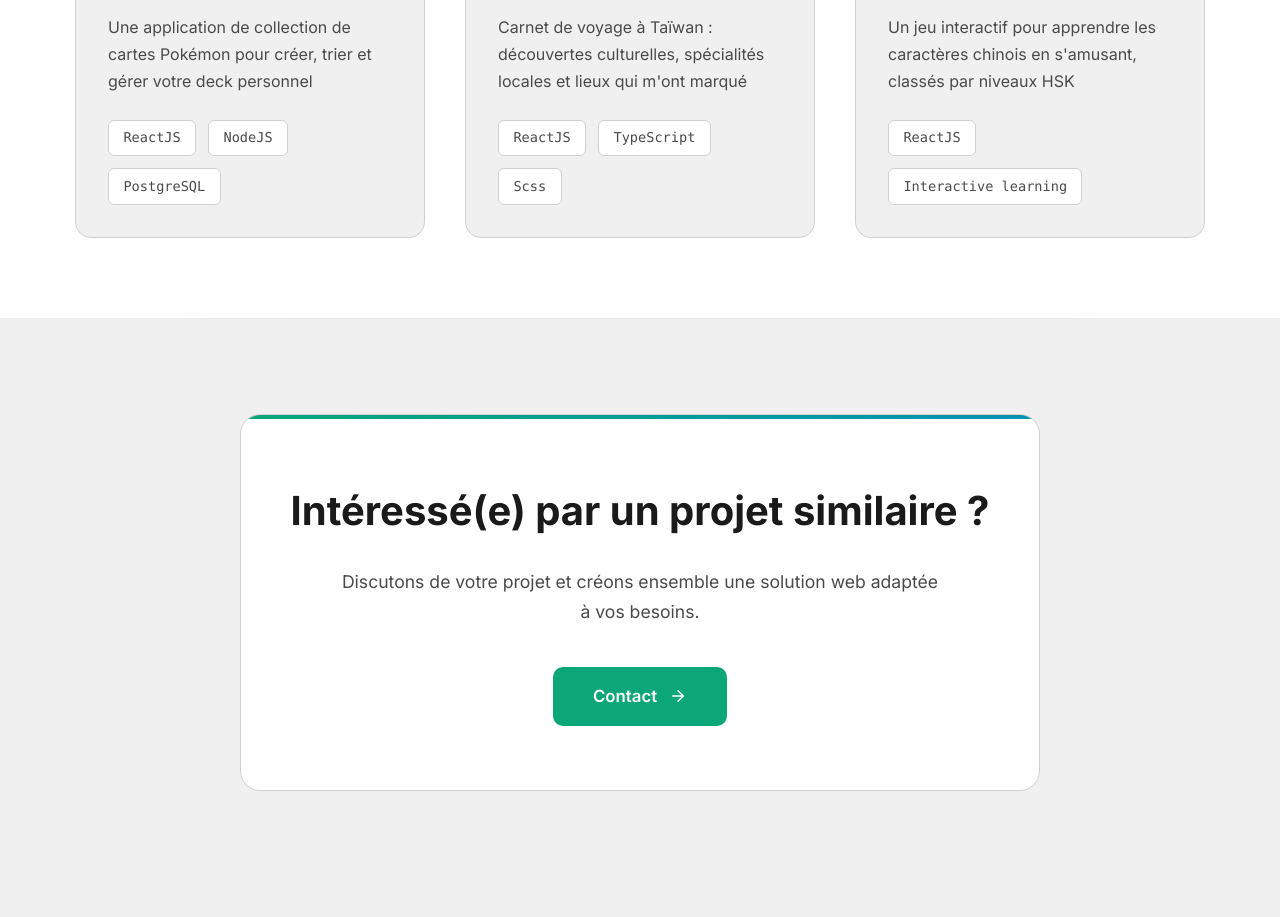
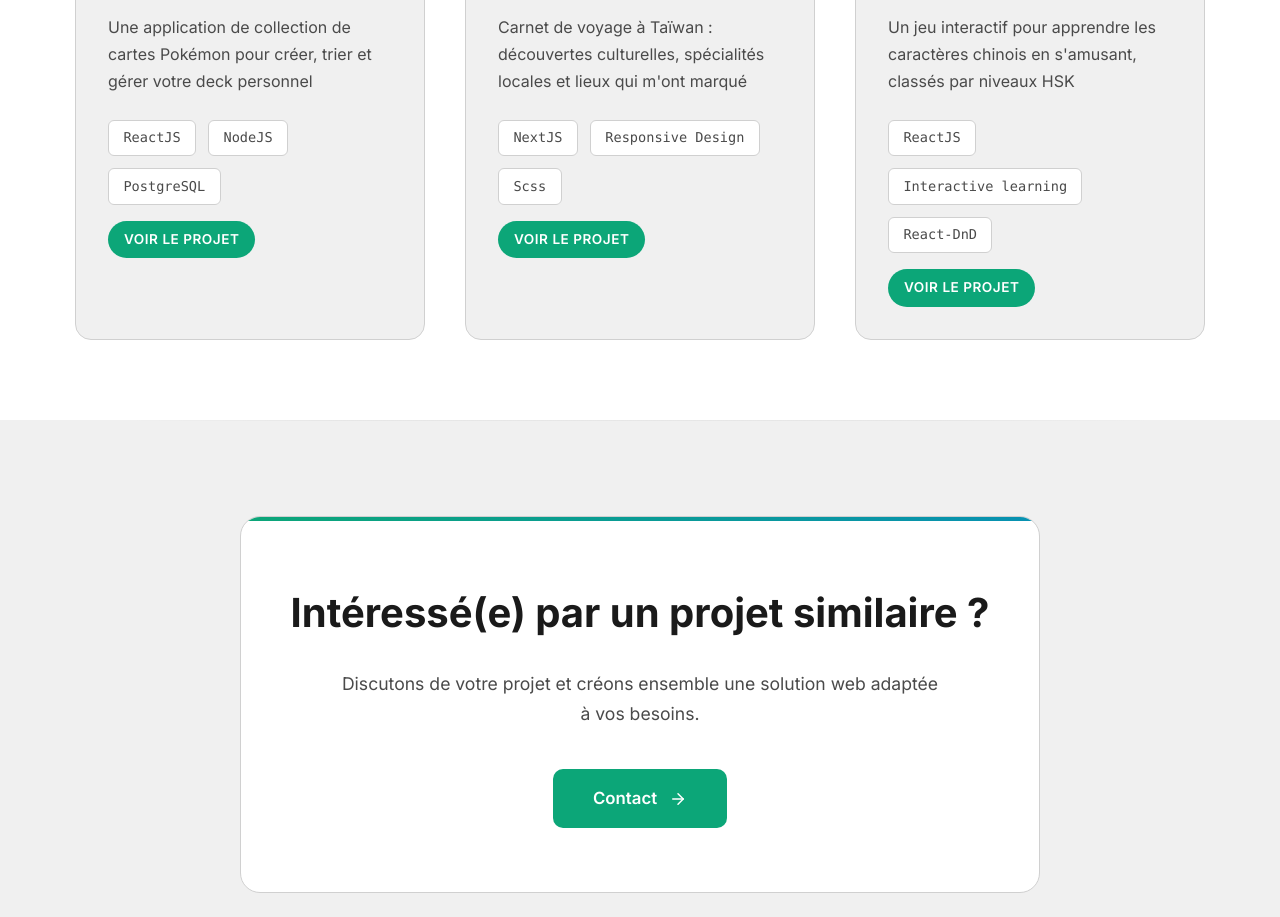
Before and after one commit to Alexandre-Saudemont/WebDev, a Next.js app: page /projects in a window 1280 px wide. Shown: the part 860-1777 px from the top of the page. Built offline with nearby package versions, Linux system fonts and the light colour scheme.

Commit message:
adding link to project page

```diff
--- a/next.config.js
+++ b/next.config.js
@@ -8,6 +8,7 @@ const nextConfig = {
 	experimental: {
 		optimizeCss: true,
 	},
+	output: 'export',
 };
 
 export default nextConfig;
--- a/src/components/Projects/ProjectCard/ProjectCard.css
+++ b/src/components/Projects/ProjectCard/ProjectCard.css
@@ -59,6 +59,7 @@
 	background: var(--gradient);
 	opacity: 0.05;
 	transition: opacity 0.3s ease;
+	pointer-events: none;
 }
 
 .project-card:hover .project-image-overlay {
@@ -106,6 +107,27 @@
 	margin-bottom: 1.5rem;
 	font-size: 1rem;
 }
+.project-link {
+	display: inline-block;
+	margin-top: 1rem;
+	padding: 0.5rem 1rem;
+	background: var(--accent);
+	color: var(--bg-primary);
+	border-radius: 20px;
+	font-size: 0.85rem;
+	font-weight: 600;
+	text-decoration: none;
+	text-transform: uppercase;
+	letter-spacing: 0.5px;
+	cursor: pointer;
+	transition: background 0.3s ease;
+	position: relative;
+	z-index: 2; /* important pour être au-dessus de l'overlay */
+}
+
+.project-link:hover {
+	background: var(--accent);
+}
 
 /* Responsive */
 @media (max-width: 768px) {
--- a/src/components/Projects/ProjectCard/ProjectCard.js
+++ b/src/components/Projects/ProjectCard/ProjectCard.js
@@ -17,6 +17,9 @@ export default function ProjectCard({project, isVisible = false}) {
 				<h3 className='project-title'>{project.title}</h3>
 				<p className='project-description'>{project.description}</p>
 				<TechTags tech={project.tech} />
+				<a href={project.link} target='_blank' rel='noopener noreferrer' className='project-link'>
+					Voir le projet
+				</a>
 			</div>
 		</div>
 	);
--- a/src/components/Projects/ProjectsPage.js
+++ b/src/components/Projects/ProjectsPage.js
@@ -16,12 +16,12 @@ export default function ProjectsPage() {
 			const projectsList = [];
 
 			const projectImages = ['/img/projects/pokedeck.webp', '/img/projects/taiwan.webp', '/img/projects/hsk.webp'];
-
 			projectKeys.forEach((key, index) => {
 				const title = t(`projectsPage.${key}.title`);
 				const description = t(`projectsPage.${key}.description`);
 				const techArray = t(`projectsPage.${key}.tech`, {returnObjects: true});
 				const techList = Array.isArray(techArray) ? techArray : [];
+				const projectLinks = t(`projectsPage.${key}.link`);
 
 				if (title && description) {
 					projectsList.push({
@@ -29,6 +29,7 @@ export default function ProjectsPage() {
 						description: description,
 						tech: techList.map((item) => String(item)),
 						image: projectImages[index],
+						link: projectLinks,
 					});
 				}
 			});
--- a/src/locales/cn/translation.json
+++ b/src/locales/cn/translation.json
@@ -141,17 +141,20 @@
 		"project1": {
 			"title": "宝可梦卡牌网站",
 			"description": "一个宝可梦卡牌收藏应用，用于创建、整理和管理您的个人卡组",
-			"tech": ["ReactJS", "NodeJS", "PostgreSQL"]
+			"tech": ["ReactJS", "NodeJS", "PostgreSQL"],
+			"link": "null"
 		},
 		"project2": {
 			"title": "台湾旅游网站",
 			"description": "台湾旅行日记：文化发现、当地特色美食和令我印象深刻的地方",
-			"tech": ["ReactJS", "TypeScript", "Scss"]
+			"tech": ["NextJS", "Responsive Design", "Scss"],
+			"link": "https://taiwan.as-webdev.com"
 		},
 		"project3": {
 			"title": "HSK配对网站",
 			"description": "一个互动游戏，通过趣味方式学习汉字，按HSK等级分类",
-			"tech": ["ReactJS", "Interactive learning"]
+			"tech": ["ReactJS", "Interactive learning", "React-DnD"],
+			"link": "null"
 		},
 		"cta": {
 			"title": "对类似项目感兴趣吗 ？",
--- a/src/locales/en/translation.json
+++ b/src/locales/en/translation.json
@@ -166,17 +166,20 @@
 		"project1": {
 			"title": "Pokedeck Website",
 			"description": "A Pokémon card collection application to create, sort and manage your personal deck",
-			"tech": ["ReactJS", "NodeJS", "PostgreSQL"]
+			"tech": ["ReactJS", "NodeJS", "PostgreSQL"],
+			"link": "null"
 		},
 		"project2": {
 			"title": "Taiwan Website",
 			"description": "Travel diary of Taiwan: cultural discoveries, local specialties and places that marked me",
-			"tech": ["ReactJS", "TypeScript", "Scss"]
+			"tech": ["NextJS", "Responsive Design", "Scss"],
+			"link": "https://taiwan.as-webdev.com"
 		},
 		"project3": {
 			"title": "HSK Match Website",
 			"description": "An interactive game to learn Chinese characters while having fun, classified by HSK levels",
-			"tech": ["ReactJS", "Interactive learning"]
+			"tech": ["ReactJS", "Interactive learning", "React-DnD"],
+			"link": "null"
 		},
 		"cta": {
 			"title": "Interested in a similar project ?",
--- a/src/locales/fr/translation.json
+++ b/src/locales/fr/translation.json
@@ -167,17 +167,20 @@
 		"project1": {
 			"title": "Site Pokedeck",
 			"description": "Une application de collection de cartes Pokémon pour créer, trier et gérer votre deck personnel",
-			"tech": ["ReactJS", "NodeJS", "PostgreSQL"]
+			"tech": ["ReactJS", "NodeJS", "PostgreSQL"],
+			"link": "null"
 		},
 		"project2": {
 			"title": "Site Taiwan",
 			"description": "Carnet de voyage à Taïwan : découvertes culturelles, spécialités locales et lieux qui m'ont marqué",
-			"tech": ["ReactJS", "TypeScript", "Scss"]
+			"tech": ["NextJS", "Responsive Design", "Scss"],
+			"link": "https://taiwan.as-webdev.com"
 		},
 		"project3": {
 			"title": "Site Match HSK",
 			"description": "Un jeu interactif pour apprendre les caractères chinois en s'amusant, classés par niveaux HSK",
-			"tech": ["ReactJS", "Interactive learning"]
+			"tech": ["ReactJS", "Interactive learning", "React-DnD"],
+			"link": "null"
 		},
 
 		"cta": {
```
Also changed, not shown: 1 other file (tests, documents, lock files or other folders).
